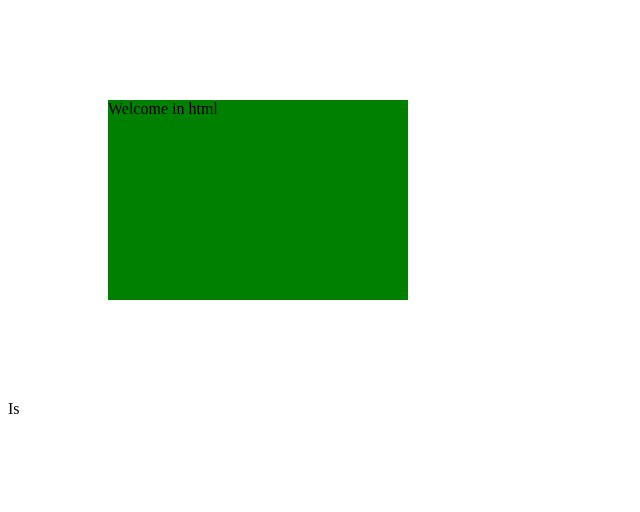
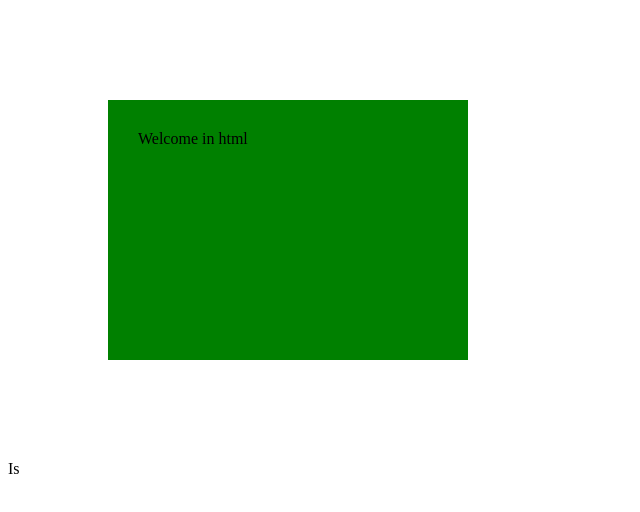
Before and after one commit to igorzakut/3, a plain HTML site: page index.html in a window 1280 px wide. Shown: the whole page, without its empty margins (0-640 px from the left). Drawn offline with Linux system fonts and the light colour scheme.

Commit message:
Update index.html

```diff
--- a/index.html
+++ b/index.html
@@ -9,6 +9,8 @@ background-color:green;
 width: 300px;
 height: 200px;
       margin: 100px;
+      text-color: white;
+      padding: 30px;
 }
 
 </style>
```
